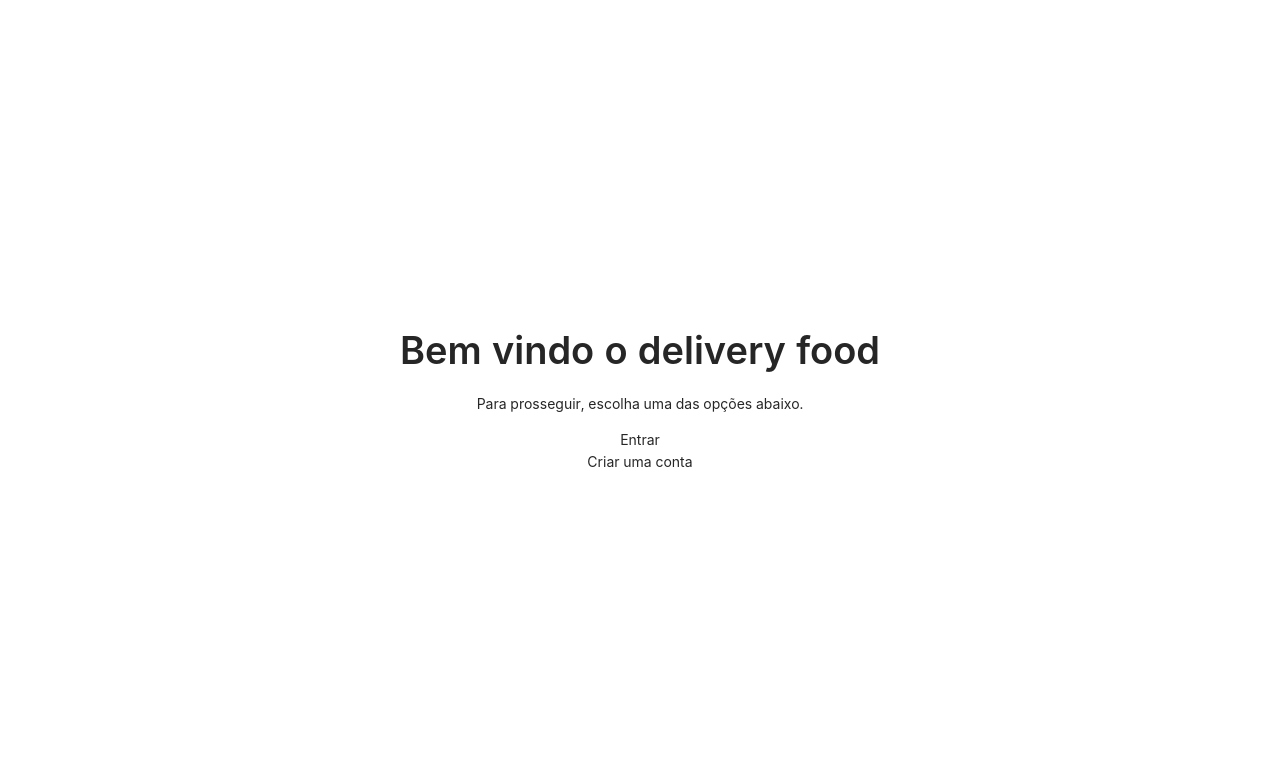
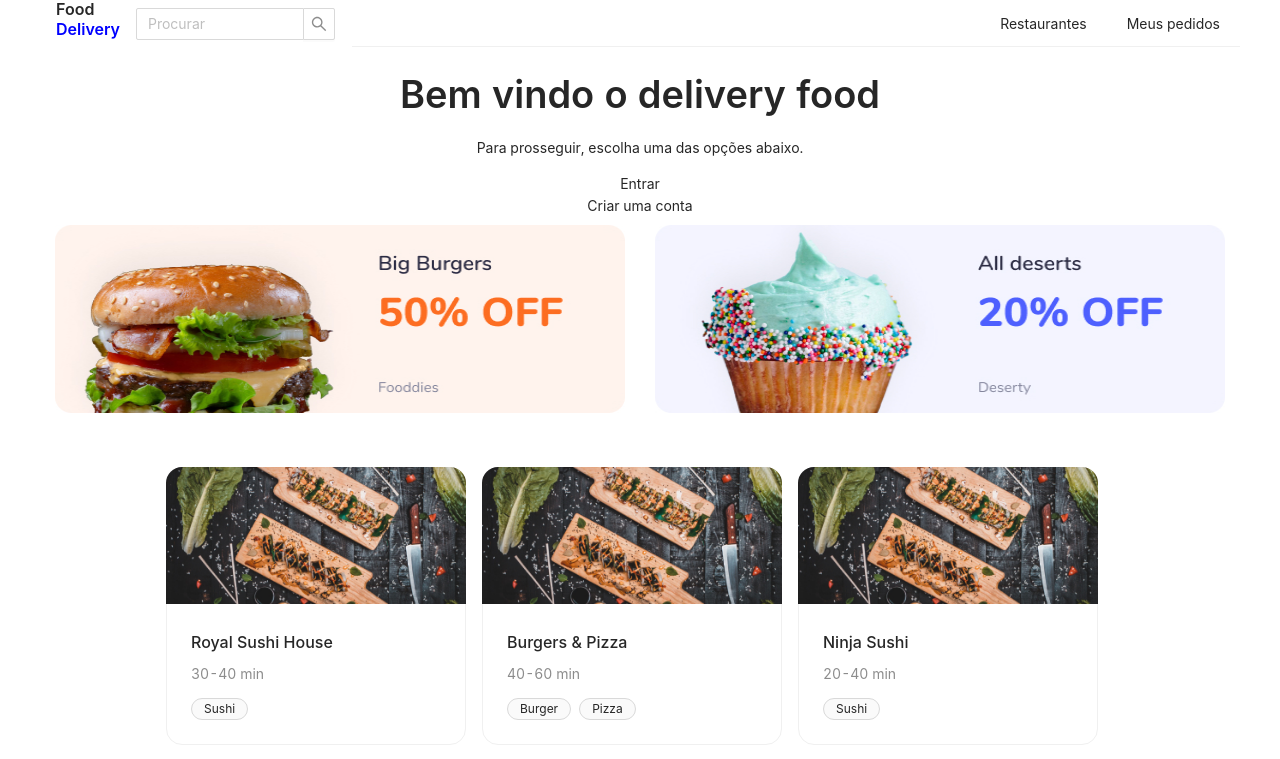
Before and after one commit to jonasexplore/delivery-food, a Next.js app: page / in a window 1280 px wide. Shown: the top 759 px of the page. Built offline with nearby package versions, Linux system fonts and the light colour scheme.

Commit message:
feat(pages): created home page

```diff
--- a/src/pages/index.tsx
+++ b/src/pages/index.tsx
@@ -1,16 +1,74 @@
-import { Typography } from "antd";
+import { Input, Menu, Typography } from "antd";
 import { NextPage } from "next";
 import Link from "next/link";
 
+import { ProductCardList } from "../components/ProductCardList";
+
+import deal1 from "../assets/images/deals/1.jpg";
+import deal2 from "../assets/images/deals/2.jpg";
+import Image from "next/image";
+import { products } from "../mocks/products";
+
+const { Search } = Input;
+
+const deals = [
+  {
+    id: "1",
+    image: deal1,
+  },
+  {
+    id: "2",
+    image: deal2,
+  },
+];
+
 const Home: NextPage = () => {
   return (
+    <div
+      style={{
+        display: "flex",
+        justifyContent: "center",
+      }}
+    >
+      <div
+        style={{
+          maxWidth: "1200px",
+        }}
+      >
+        <div
+          style={{
+            display: "flex",
+            alignItems: "center",
+          }}
+        >
+          <Typography.Title level={1} style={{ fontSize: 16, marginLeft: 16 }}>
+            Food
+            <br />
+            <span style={{ color: "blue" }}>Delivery</span>
+          </Typography.Title>
+          <Search
+            placeholder="Procurar"
+            style={{ width: 200, margin: "0 16px" }}
+          />
+          <Menu
+            mode="horizontal"
+            style={{
+              justifyContent: "right",
+              flex: 1,
+            }}
+          >
+            <Menu.Item key="1">Restaurantes</Menu.Item>
+            <Menu.Item key="2">Meus pedidos</Menu.Item>
+          </Menu>
+        </div>
         <div
           style={{
             height: "100vh",
             display: "flex",
             flexDirection: "column",
             alignItems: "center",
-        justifyContent: "center",
+            justifyContent: "start",
+            marginTop: 24,
           }}
         >
           <Typography.Title>Bem vindo o delivery food</Typography.Title>
@@ -19,6 +77,35 @@ const Home: NextPage = () => {
           </Typography.Paragraph>
           <Link href="/auth/signin">Entrar</Link>
           <Link href="/auth/signup">Criar uma conta</Link>
+
+          <div
+            style={{
+              display: "flex",
+              width: "100%",
+              justifyContent: "space-around",
+              marginBottom: 24,
+            }}
+          >
+            {deals.map((deal) => (
+              <div
+                key={deal.id}
+                style={{
+                  padding: 8,
+                }}
+              >
+                <Image
+                  src={deal.image}
+                  width={570}
+                  height={188}
+                  alt="banner proporcional"
+                />
+              </div>
+            ))}
+          </div>
+
+          <ProductCardList products={products} />
+        </div>
+      </div>
     </div>
   );
 };
```
Lines whose indentation alone changed are shown as unchanged.
